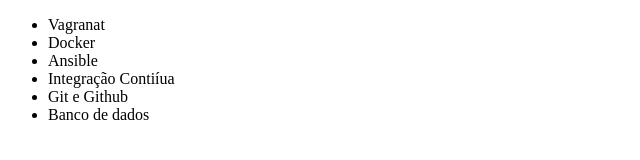
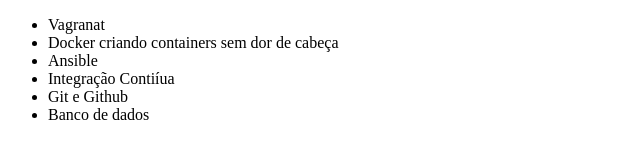
Before and after one commit to leandromarcon/git-e-github, a plain HTML site: page index.html in a window 1280 px wide. Shown: the whole page, without its empty margins (0-640 px from the left). Drawn offline with Linux system fonts and the light colour scheme.

Commit message:
Corrigindo nome curso de Docker

```diff
--- a/index.html
+++ b/index.html
@@ -7,7 +7,7 @@
     <body>
         <ul>
             <li>Vagranat</li>
-            <li>Docker</li>
+            <li>Docker criando containers sem dor de cabeça</li>
             <li>Ansible</li>
             <li>Integração Contiíua</li>
             <li>Git e Github</li>
```
